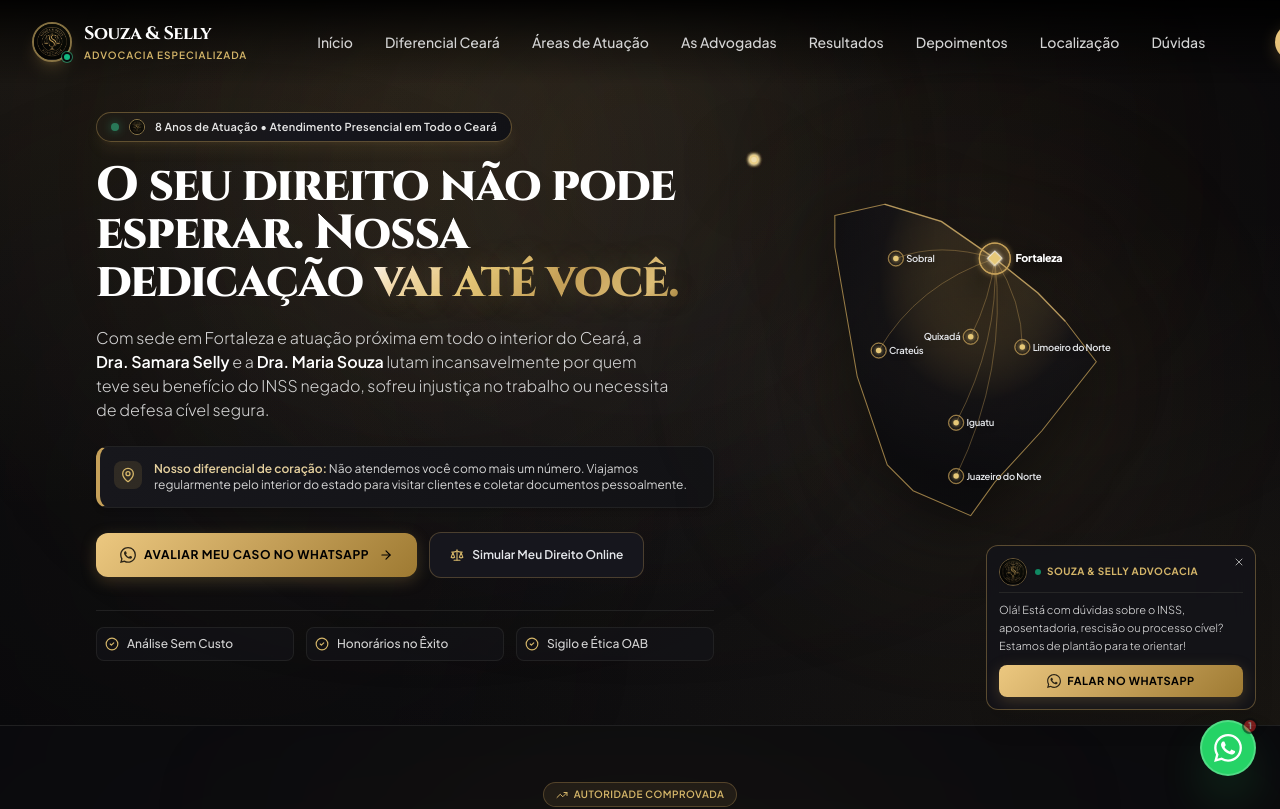
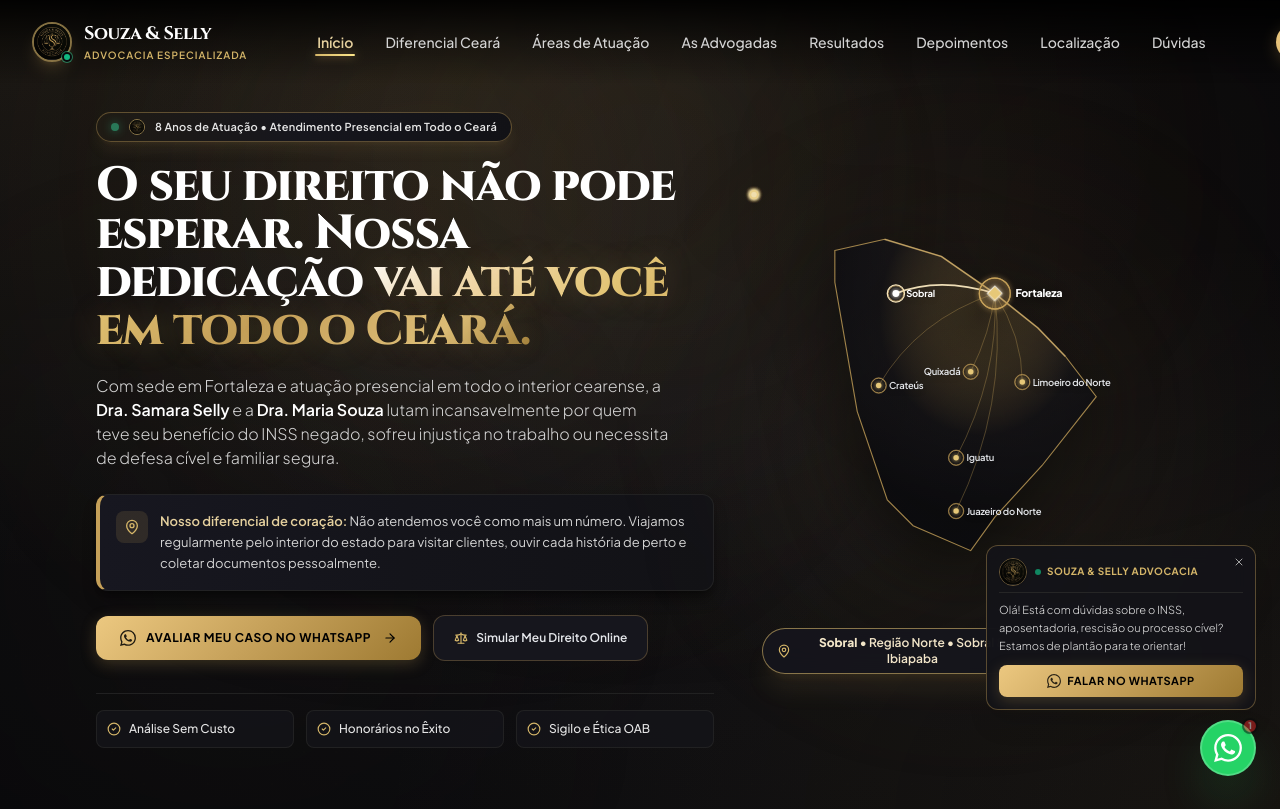
Before and after one commit to danieldiniz1999/souza-e-selly-v3, a React (Vite) app: page / in a window 1280 px wide. Shown: the top 809 px of the page. Built offline with nearby package versions, Linux system fonts and the light colour scheme.

Commit message:
feat(landing-page): comprehensive high-craft overhaul for elite authority and conversion

```diff
--- a/src/components/CearaMap.tsx
+++ b/src/components/CearaMap.tsx
@@ -92,20 +92,41 @@ const CITIES: City[] = [
 
 export const CearaMap: React.FC = () => {
   const [activeCity, setActiveCity] = useState<City | null>(null);
+  const [isUserHovering, setIsUserHovering] = useState(false);
 
   // Fortaleza Hub Coordinates
   const HUB = { x: 280, y: 115, name: 'Fortaleza' };
 
+  // Idle subtle cycling for mobile/ambient effect if user isn't hovering
+  React.useEffect(() => {
+    if (isUserHovering) return;
+
+    let index = 0;
+    const interval = setInterval(() => {
+      setActiveCity(CITIES[index % CITIES.length]);
+      index++;
+    }, 4000);
+
+    return () => clearInterval(interval);
+  }, [isUserHovering]);
+
   return (
     <div className="relative w-full max-w-xl mx-auto flex flex-col items-center select-none">
       {/* Subtle background ambient glow behind the map */}
-      <div className="absolute top-1/2 left-1/2 -translate-x-1/2 -translate-y-1/2 w-72 h-72 rounded-full bg-gold-500/10 blur-[100px] pointer-events-none" />
+      <div className="absolute top-1/2 left-1/2 -translate-x-1/2 -translate-y-1/2 w-80 h-80 rounded-full bg-gold-500/10 blur-[110px] pointer-events-none" />
 
       {/* SVG Interactive Map (Without Card Borders or Container Box) */}
-      <div className="relative w-full aspect-square max-h-[460px] flex items-center justify-center">
+      <div
+        className="relative w-full aspect-square max-h-[460px] flex items-center justify-center"
+        onMouseEnter={() => setIsUserHovering(true)}
+        onMouseLeave={() => {
+          setIsUserHovering(false);
+          setActiveCity(null);
+        }}
+      >
         <svg
           viewBox="0 0 500 480"
-          className="w-full h-full overflow-visible select-none drop-shadow-[0_10px_35px_rgba(0,0,0,0.8)]"
+          className="w-full h-full overflow-visible select-none drop-shadow-[0_12px_40px_rgba(0,0,0,0.85)]"
           aria-label="Mapa do Ceará com rotas de atendimento"
         >
             <defs>
@@ -129,9 +150,9 @@ export const CearaMap: React.FC = () => {
 
               {/* Map background fill gradient */}
               <radialGradient id="ceara-fill" cx="56%" cy="24%" r="65%">
-                <stop offset="0%" stopColor="#C5A059" stopOpacity="0.10" />
-                <stop offset="60%" stopColor="#14141B" stopOpacity="0.45" />
-                <stop offset="100%" stopColor="#0B0B0E" stopOpacity="0.80" />
+                <stop offset="0%" stopColor="#C5A059" stopOpacity="0.12" />
+                <stop offset="60%" stopColor="#14141B" stopOpacity="0.50" />
+                <stop offset="100%" stopColor="#0B0B0E" stopOpacity="0.85" />
               </radialGradient>
             </defs>
 
@@ -140,18 +161,18 @@ export const CearaMap: React.FC = () => {
               d="M 94,65 L 152,52 L 218,72 L 280,115 L 330,155 L 362,188 L 398,235 L 335,315 L 280,375 L 252,414 L 185,385 L 155,355 L 120,252 L 94,102 Z"
               fill="url(#ceara-fill)"
               stroke="#C5A059"
-              strokeWidth="1.2"
-              strokeOpacity="0.75"
+              strokeWidth="1.3"
+              strokeOpacity="0.80"
               className="transition-all duration-300"
             />
 
-            {/* Subtle inner accent glow lines inside Ceará */}
+            {/* Subtle inner accent glow lines inside Ceará (Coastline & Sertão contour) */}
             <path
               d="M 152,52 L 218,72 L 280,115 L 330,155 L 362,188"
               fill="none"
               stroke="#ECC880"
-              strokeWidth="1.8"
-              strokeOpacity="0.4"
+              strokeWidth="2"
+              strokeOpacity="0.45"
             />
 
             {/* Connection Arcs from Fortaleza to each city */}
@@ -164,8 +185,8 @@ export const CearaMap: React.FC = () => {
                     d={city.path}
                     fill="none"
                     stroke={isSelected ? '#F8E7BE' : '#C5A059'}
-                    strokeWidth={isSelected ? '2' : '1'}
-                    strokeOpacity={isSelected ? '0.95' : '0.45'}
+                    strokeWidth={isSelected ? '2.2' : '1'}
+                    strokeOpacity={isSelected ? '0.95' : '0.40'}
                     className="transition-all duration-300"
                   />
 
@@ -197,8 +218,13 @@ export const CearaMap: React.FC = () => {
                 <g
                   key={`city-${city.id}`}
                   className="cursor-pointer group/node"
-                  onMouseEnter={() => setActiveCity(city)}
-                  onMouseLeave={() => setActiveCity(null)}
+                  onMouseEnter={() => {
+                    setIsUserHovering(true);
+                    setActiveCity(city);
+                  }}
+                  onMouseLeave={() => {
+                    // Handled by outer container
+                  }}
                   onClick={() => {
                     const url = getWhatsAppUrl(
                       `Olá, Dra. Samara e Dra. Maria! Moro em ${city.name} (ou região) no Ceará e gostaria de uma orientação jurídica sobre o meu caso.`
@@ -276,7 +302,8 @@ export const CearaMap: React.FC = () => {
             {/* Fortaleza Hub (Headquarters) */}
             <g
               className="cursor-pointer group/hub"
-              onMouseEnter={() =>
+              onMouseEnter={() => {
+                setIsUserHovering(true);
                 setActiveCity({
                   id: 'fortaleza',
                   name: 'Fortaleza',
@@ -288,9 +315,8 @@ export const CearaMap: React.FC = () => {
                   path: '',
                   delay: '0s',
                   duration: '0s'
-                })
-              }
-              onMouseLeave={() => setActiveCity(null)}
+                });
+              }}
               onClick={() => {
                 const url = getWhatsAppUrl(
                   'Olá, Dra. Samara e Dra. Maria! Gostaria de agendar um atendimento na sede de Fortaleza ou tirar dúvidas sobre meu caso.'
@@ -364,12 +390,23 @@ export const CearaMap: React.FC = () => {
       </div>
 
       {/* Dynamic Interactive City Information Toast (Subtle pill, only when city active or clean hint) */}
-      <div className="mt-3 min-h-[30px] flex items-center justify-center text-center">
-        {activeCity && (
-          <div className="inline-flex items-center gap-1.5 px-3 py-1 rounded-full bg-[#16161D]/90 border border-gold-500/40 text-gold-300 text-xs font-semibold animate-fade-in-up shadow-lg backdrop-blur-md">
-            <MapPin className="w-3 h-3 text-gold-400 shrink-0" />
-            <span>{activeCity.name}: {activeCity.region}</span>
-            <ArrowRight className="w-3 h-3 text-gold-400 shrink-0 ml-1" />
+      <div className="mt-3 min-h-[32px] flex items-center justify-center text-center px-2">
+        {activeCity ? (
+          <a
+            href={getWhatsAppUrl(`Olá, Dra. Samara e Dra. Maria! Moro em ${activeCity.name} (${activeCity.region}) e gostaria de orientações sobre meu caso.`)}
+            target="_blank"
+            rel="noopener noreferrer"
+            className="inline-flex items-center gap-2 px-3.5 py-1.5 rounded-full bg-[#16161D]/95 border border-gold-400/60 text-gold-200 text-xs font-semibold shadow-xl shadow-gold-500/10 backdrop-blur-md hover:scale-105 active:scale-95 hover:border-gold-300 transition-all cursor-pointer group"
+          >
+            <MapPin className="w-3.5 h-3.5 text-gold-400 shrink-0 group-hover:scale-110 transition-transform" />
+            <span><strong>{activeCity.name}</strong> • {activeCity.region}</span>
+            <span className="hidden sm:inline text-gold-400/80 font-normal">| Falar no WhatsApp</span>
+            <ArrowRight className="w-3 h-3 text-gold-400 shrink-0 ml-0.5 group-hover:translate-x-1 transition-transform" />
+          </a>
+        ) : (
+          <div className="inline-flex items-center gap-2 px-3 py-1 rounded-full bg-[#121217]/60 border border-neutral-800/80 text-[11px] text-neutral-400 backdrop-blur-sm">
+            <span className="w-1.5 h-1.5 rounded-full bg-emerald-400 animate-pulse" />
+            <span>6 Polos Estratégicos • Toque ou aponte o mouse para ver rotas</span>
           </div>
         )}
       </div>
--- a/src/components/Hero.tsx
+++ b/src/components/Hero.tsx
@@ -34,38 +34,38 @@ export const Hero: React.FC = () => {
             </div>
 
             {/* Main Title */}
-            <h1 className="font-serif text-2xl sm:text-3xl md:text-4xl lg:text-5xl font-extrabold text-white leading-[1.2] tracking-tight mb-4 sm:mb-5">
+            <h1 className="font-serif text-2xl sm:text-3xl md:text-4xl lg:text-5xl font-extrabold text-white leading-[1.18] tracking-tight mb-4 sm:mb-5">
               O seu direito não pode esperar. Nossa dedicação{' '}
-              <span className="text-gold-metallic">vai até você.</span>
+              <span className="text-gold-metallic">vai até você em todo o Ceará.</span>
             </h1>
 
             {/* Subtitle with core message */}
             <p className="text-xs sm:text-sm lg:text-base text-neutral-300 leading-relaxed mb-5 sm:mb-6 max-w-xl font-light">
-              Com sede em Fortaleza e atuação próxima em todo o interior do Ceará, a{' '}
+              Com sede em Fortaleza e atuação presencial em todo o interior cearense, a{' '}
               <strong className="text-white font-semibold">Dra. Samara Selly</strong> e a{' '}
               <strong className="text-white font-semibold">Dra. Maria Souza</strong>{' '}
-              lutam incansavelmente por quem teve seu benefício do INSS negado, sofreu injustiça no trabalho ou necessita de defesa cível segura.
+              lutam incansavelmente por quem teve seu benefício do INSS negado, sofreu injustiça no trabalho ou necessita de defesa cível e familiar segura.
             </p>
 
             {/* Human Touch Highlight Callout */}
-            <div className="w-full p-3 sm:p-3.5 rounded-xl bg-gradient-to-r from-[#17171C] to-[#121215] border-l-4 border-l-gold-500 border border-neutral-800/80 mb-5 sm:mb-6 flex items-start gap-2.5 sm:gap-3 shadow-md">
-              <div className="p-1.5 rounded-lg bg-gold-500/15 text-gold-400 shrink-0">
-                <MapPin className="w-3.5 h-3.5 sm:w-4 sm:h-4 text-gold-400" />
+            <div className="w-full p-3.5 sm:p-4 rounded-xl bg-gradient-to-r from-[#171720] via-[#14141A] to-[#121216] border-l-4 border-l-gold-500 border border-neutral-800/80 mb-5 sm:mb-6 flex items-start gap-3 shadow-lg shadow-black/40 group hover:border-gold-500/40 transition-all duration-300">
+              <div className="p-2 rounded-lg bg-gold-500/15 text-gold-400 shrink-0 group-hover:scale-110 group-hover:bg-gold-500/25 transition-all">
+                <MapPin className="w-4 h-4 text-gold-400" />
               </div>
-              <p className="text-[11px] sm:text-xs text-neutral-300 leading-relaxed">
-                <strong className="text-gold-300 font-semibold">Nosso diferencial de coração:</strong> Não atendemos você como mais um número. Viajamos regularmente pelo interior do estado para visitar clientes e coletar documentos pessoalmente.
+              <p className="text-xs sm:text-[13px] text-neutral-300 leading-relaxed">
+                <strong className="text-gold-300 font-semibold">Nosso diferencial de coração:</strong> Não atendemos você como mais um número. Viajamos regularmente pelo interior do estado para visitar clientes, ouvir cada história de perto e coletar documentos pessoalmente.
               </p>
             </div>
 
             {/* Action Buttons */}
-            <div className="flex flex-col sm:flex-row items-stretch sm:items-center gap-2.5 sm:gap-3 w-full sm:w-auto mb-6 sm:mb-8">
+            <div className="flex flex-col sm:flex-row items-stretch sm:items-center gap-3 w-full sm:w-auto mb-6 sm:mb-8">
               <a
                 href={getWhatsAppUrl("Olá! Gostaria de uma avaliação gratuita do meu caso com a Dra. Samara e Dra. Maria.")}
                 target="_blank"
                 rel="noopener noreferrer"
-                className="btn-gold inline-flex items-center justify-center gap-2 px-4 sm:px-6 py-3 sm:py-3.5 rounded-xl text-xs font-bold uppercase tracking-wider text-black group"
+                className="btn-gold inline-flex items-center justify-center gap-2.5 px-5 sm:px-6 py-3 sm:py-3.5 rounded-xl text-xs font-bold uppercase tracking-wider text-black group"
               >
-                <WhatsAppIcon className="w-4 h-4 fill-black/80 group-hover:scale-110 transition-transform shrink-0" />
+                <WhatsAppIcon className="w-4 h-4 fill-black/85 group-hover:scale-110 transition-transform shrink-0" />
                 <span>Avaliar Meu Caso no WhatsApp</span>
                 <ArrowRight className="w-3.5 h-3.5 ml-0.5 group-hover:translate-x-1.5 transition-transform shrink-0" />
               </a>
@@ -81,17 +81,17 @@ export const Hero: React.FC = () => {
 
             {/* Micro Trust Seals */}
             <div className="grid grid-cols-2 sm:grid-cols-3 gap-2 sm:gap-3 pt-4 border-t border-neutral-800/80 w-full text-[11px] sm:text-xs text-neutral-400">
-              <div className="flex items-center gap-2 p-2 rounded-lg bg-[#14141A]/60 border border-neutral-800/80">
+              <div className="flex items-center gap-2 p-2.5 rounded-lg bg-[#14141A]/80 border border-neutral-800/80 hover:border-gold-500/40 hover:bg-[#181822] transition-colors">
                 <CheckCircle2 className="w-3.5 h-3.5 text-gold-400 shrink-0" />
-                <span className="text-neutral-300 font-medium">Análise Sem Custo</span>
+                <span className="text-neutral-200 font-medium">Análise Sem Custo</span>
               </div>
-              <div className="flex items-center gap-2 p-2 rounded-lg bg-[#14141A]/60 border border-neutral-800/80">
+              <div className="flex items-center gap-2 p-2.5 rounded-lg bg-[#14141A]/80 border border-neutral-800/80 hover:border-gold-500/40 hover:bg-[#181822] transition-colors">
                 <CheckCircle2 className="w-3.5 h-3.5 text-gold-400 shrink-0" />
-                <span className="text-neutral-300 font-medium">Honorários no Êxito</span>
+                <span className="text-neutral-200 font-medium">Honorários no Êxito</span>
               </div>
-              <div className="flex items-center gap-2 p-2 rounded-lg bg-[#14141A]/60 border border-neutral-800/80 col-span-2 sm:col-span-1">
+              <div className="flex items-center gap-2 p-2.5 rounded-lg bg-[#14141A]/80 border border-neutral-800/80 hover:border-gold-500/40 hover:bg-[#181822] transition-colors col-span-2 sm:col-span-1">
                 <CheckCircle2 className="w-3.5 h-3.5 text-gold-400 shrink-0" />
-                <span className="text-neutral-300 font-medium">Sigilo e Ética OAB</span>
+                <span className="text-neutral-200 font-medium">Sigilo e Ética OAB</span>
               </div>
             </div>
 
--- a/src/components/LawyersSection.tsx
+++ b/src/components/LawyersSection.tsx
@@ -124,7 +124,7 @@ export const LawyersSection: React.FC = () => {
                     className="btn-gold w-full inline-flex items-center justify-center gap-2 px-4 py-3 rounded-xl text-xs font-bold uppercase tracking-wider text-black group"
                   >
                     <WhatsAppIcon className="w-3.5 h-3.5 fill-black/80 group-hover:scale-110 transition-transform duration-200" />
-                    <span>Falar com {lawyer.name.split(' ')[0]} {lawyer.name.split(' ')[1]}</span>
+                    <span>Falar Diretamente com {lawyer.name}</span>
                   </a>
                 </div>
 
--- a/src/components/Navbar.tsx
+++ b/src/components/Navbar.tsx
@@ -6,12 +6,31 @@ import { getWhatsAppUrl } from '@/lib/utils';
 export const Navbar: React.FC = () => {
   const [isScrolled, setIsScrolled] = useState(false);
   const [mobileMenuOpen, setMobileMenuOpen] = useState(false);
+  const [activeSection, setActiveSection] = useState('inicio');
 
   useEffect(() => {
     const handleScroll = () => {
       setIsScrolled(window.scrollY > 20);
+
+      // Section scrollspy
+      const sections = ['inicio', 'diferencial', 'areas', 'advogadas', 'numeros', 'depoimentos', 'localizacao', 'faq'];
+      const scrollPosition = window.scrollY + 120;
+
+      for (const sectionId of sections) {
+        const el = document.getElementById(sectionId);
+        if (el) {
+          const top = el.offsetTop;
+          const height = el.offsetHeight;
+          if (scrollPosition >= top && scrollPosition < top + height) {
+            setActiveSection(sectionId);
+            break;
+          }
+        }
+      }
     };
-    window.addEventListener('scroll', handleScroll);
+
+    window.addEventListener('scroll', handleScroll, { passive: true });
+    handleScroll();
     return () => window.removeEventListener('scroll', handleScroll);
   }, []);
 
@@ -67,16 +86,32 @@ export const Navbar: React.FC = () => {
 
           {/* Desktop Navigation Links - Centered with balanced margins on both sides */}
           <div className="hidden lg:flex items-center justify-center gap-1.5 lg:gap-2.5 xl:gap-5 2xl:gap-6 flex-1 px-4 lg:px-6 xl:px-8">
-            {navLinks.map((link) => (
+            {navLinks.map((link) => {
+              const linkSection = link.href.replace('#', '');
+              const isActive = activeSection === linkSection;
+              return (
                 <a
                   key={link.href}
                   href={link.href}
-                className="text-xs xl:text-sm font-medium text-neutral-300 hover:text-gold-400 transition-colors relative py-1 px-1 xl:px-1.5 after:content-[''] after:absolute after:bottom-0 after:left-1 after:right-1 after:w-0 hover:after:w-[calc(100%-8px)] after:h-[2px] after:bg-gold-500 after:transition-all after:duration-300 whitespace-nowrap"
+                  className={`text-xs xl:text-sm font-medium transition-all relative py-1 px-1.5 whitespace-nowrap ${
+                    isActive
+                      ? 'text-gold-300 font-semibold'
+                      : 'text-neutral-300 hover:text-gold-400'
+                  }`}
                 >
                   <span className="hidden xl:inline">{link.label}</span>
                   <span className="xl:hidden">{link.shortLabel}</span>
+                  {/* Active indicator dot or underline */}
+                  <span
+                    className={`absolute bottom-0 left-1 right-1 h-[2px] rounded-full transition-all duration-300 ${
+                      isActive
+                        ? 'bg-gradient-to-r from-gold-400 to-amber-200 shadow-[0_0_8px_rgba(197,160,89,0.8)] opacity-100'
+                        : 'bg-transparent opacity-0'
+                    }`}
+                  />
                 </a>
-            ))}
+              );
+            })}
           </div>
 
           {/* Desktop CTA Button with protected left margin */}
@@ -108,16 +143,25 @@ export const Navbar: React.FC = () => {
           <div className="lg:hidden mt-3 p-4 sm:p-6 rounded-2xl bg-[#0F0F12]/98 border border-gold-500/30 shadow-2xl backdrop-blur-xl animate-fade-in-up max-h-[calc(100vh-80px)] overflow-y-auto">
             <div className="flex flex-col gap-2">
               <div className="grid grid-cols-1 sm:grid-cols-2 gap-1 sm:gap-x-4">
-                {navLinks.map((link) => (
+                {navLinks.map((link) => {
+                  const linkSection = link.href.replace('#', '');
+                  const isActive = activeSection === linkSection;
+                  return (
                     <a
                       key={link.href}
                       href={link.href}
                       onClick={() => setMobileMenuOpen(false)}
-                    className="min-h-[44px] flex items-center text-xs sm:text-sm font-medium text-neutral-300 hover:text-gold-400 py-1.5 px-2 rounded-lg hover:bg-neutral-900/60 border-b border-neutral-800/50 sm:border-b-0 transition-colors"
+                      className={`min-h-[44px] flex items-center justify-between text-xs sm:text-sm font-medium py-2 px-3 rounded-lg border-b border-neutral-800/50 sm:border-b-0 transition-colors ${
+                        isActive
+                          ? 'bg-gold-500/15 text-gold-300 font-semibold border-l-2 border-l-gold-400'
+                          : 'text-neutral-300 hover:text-gold-400 hover:bg-neutral-900/60'
+                      }`}
                     >
-                    {link.label}
+                      <span>{link.label}</span>
+                      {isActive && <span className="w-1.5 h-1.5 rounded-full bg-gold-400 animate-pulse" />}
                     </a>
-                ))}
+                  );
+                })}
               </div>
               <div className="pt-3 border-t border-neutral-800/80">
                 <a
--- a/src/index.css
+++ b/src/index.css
@@ -10,15 +10,24 @@
     --bg-dark: #09090B;
   }
 
-  html,
+  html {
+    scroll-behavior: smooth;
+    scroll-padding-top: 5rem;
+  }
+
   body {
     background-color: #09090B;
     color: #F3F4F6;
     overflow-x: hidden;
     width: 100%;
     max-width: 100%;
-    scroll-behavior: smooth;
     -webkit-font-smoothing: antialiased;
+    -moz-osx-font-smoothing: grayscale;
+    text-rendering: optimizeLegibility;
+  }
+
+  section {
+    scroll-margin-top: 5rem;
   }
 }
 
```
Also changed, not shown: src/components/HumanTouchSection.tsx (+12 -4 lines), src/components/InteractiveAssessment.tsx (+9 -7 lines), src/components/MetricsSection.tsx (+9 -8 lines), src/components/PracticeAreas.tsx (+7 -3 lines), src/components/ProcessTimeline.tsx (+7 -2 lines). Lines whose indentation alone changed are shown as unchanged.
